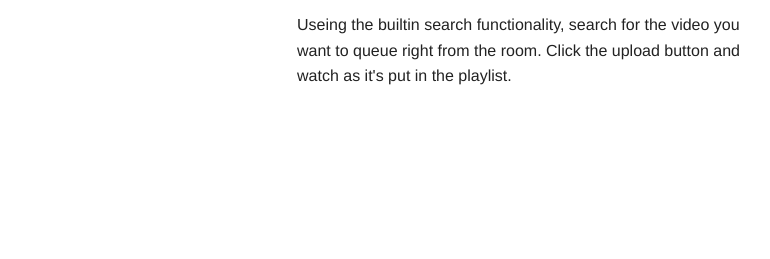
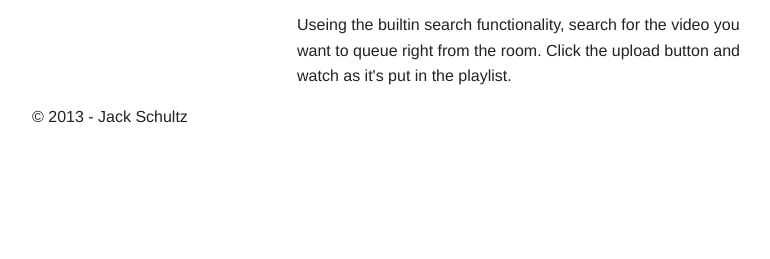
Before and after one commit to jackschultz/youtubeparty, a Flask app: page / in a window 1280 px wide. Shown: the part 916-1175 px from the top of the page, without its empty margins (108-878 px from the left). Before the commit the page ends 1001 px from the top, so only its background shows below. Run offline with Flask 2, Linux system fonts and the light colour scheme; some libraries are stand-ins or nearby versions.

Commit message:
added footer

```diff
--- a/youtubeparty/static/css/ytp.css
+++ b/youtubeparty/static/css/ytp.css
@@ -5,3 +5,24 @@
 .vid-submit-errors {
     color: red;
 }
+
+html, body {height: 100%;}
+
+#wrap {min-height: 100%;}
+
+#main {overflow:auto;
+	padding-bottom: 150px;}  /* must be same height as the footer */
+
+#footer {position: relative;
+	margin-top: -150px; /* negative value of footer height */
+	height: 150px;
+	clear:both;}
+
+/*Opera Fix*/
+body:before {
+	content:"";
+	height:100%;
+	float:left;
+	width:0;
+	margin-top:-32767px;/
+}
--- a/youtubeparty/templates/layout.html
+++ b/youtubeparty/templates/layout.html
@@ -12,6 +12,8 @@
   </head>
 
   <body>
+    <div id="wrap">
+      <div id="main">
         <div class="fixed">
          <nav class="top-bar hide-for-small">
            <ul class="title-area">
@@ -19,40 +21,25 @@
                <h1><a href="/">Youtube Together</a></h1>
              </li>
            </ul>
-
-      {#
-      <section class="top-bar-section">
-        <!-- Right Nav Section -->
-        <ul class="right">
-          <li class="divider"></li>
-          <li><a href="/grid.php">Features</a></li>
-          <li class="divider"></li>
-          <li><a href="/templates.php">Add-ons</a></li>
-          <li class="divider"></li>
-          <li><a href="/case-jacquelinewest.php">Case Studies</a></li>
-          <li class="divider"></li>
-          <li><a href="/docs/">Docs</a></li>
-          <li class="divider"></li>
-          <li><a href="/training.php">Training</a></li>
-          <li class="divider"></li>
-          <li class="has-form">
-            <a href="http://foundation.zurb.com/docs" class="button">Getting Started</a>
-          </li>
-        </ul>
-      </section>
-#}
          </nav>
       </div>
-
       <div class="content" style="padding-top:60px;">
         {% block content %}
         {% endblock %}
+      </div>
+    </div>
+
+    <div id="footer">
+      <div class="row">
+        © 2013 - Jack Schultz
+      </div>
     </div>
 
 
     <script src="http://code.jquery.com/jquery.js"></script>
     <script src="http://code.jquery.com/ui/1.10.3/jquery-ui.js"></script>
-    <script src="/static/js/ytp.js"></script>
+    {% block extra_script %}
+    {% endblock %}
 
 
 
--- a/youtubeparty/templates/room.html
+++ b/youtubeparty/templates/room.html
@@ -53,3 +53,9 @@
 
 
 {% endblock %}
+
+
+
+{% block extra_script %}
+  <script src="/static/js/ytp.js"></script>
+{% endblock %}
```
Lines whose indentation alone changed are shown as unchanged.
